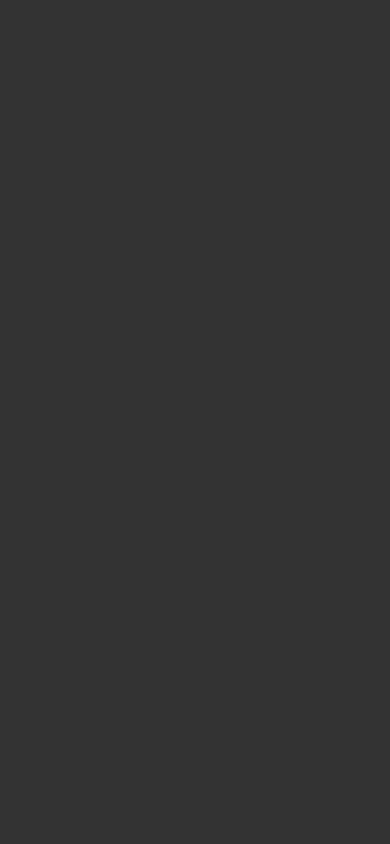
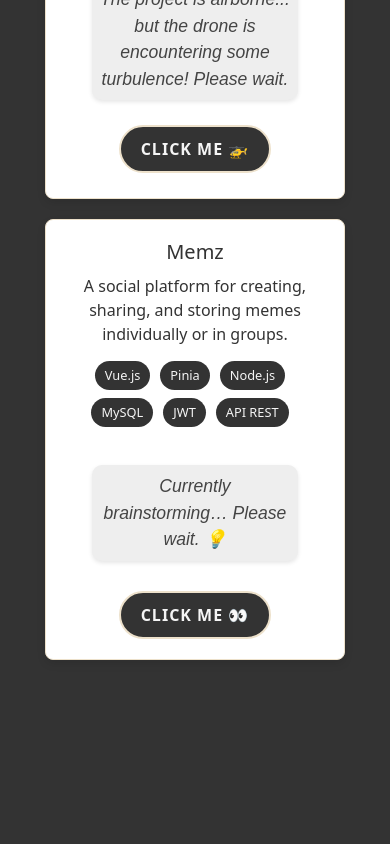
Before and after one commit to morganlrvn/portfolio-ML, a React (Create React App) app: page /#home in a window 390 px wide. Shown: the part 2640-3484 px from the top of the page. Before the commit the page ends 844 px from the top, so only its background shows below. Built offline with nearby package versions, Linux system fonts and the light colour scheme.

Commit message:
EVO : responsive amelioration 2

```diff
--- a/src/App.css
+++ b/src/App.css
@@ -19,8 +19,6 @@ body {
   display: flex;
   overflow-x: hidden;
   width: 100%;
-  height: 100%;
-
 }
 
 .app-container {
@@ -28,7 +26,6 @@ body {
   flex-direction: column;
   justify-content: center;
   align-items: center;
-  margin: 0 auto;
 }
 
 
@@ -202,15 +199,18 @@ h2 {
 @media (max-width: 768px) {
   .nav-links {
     flex-direction: column;
+    /* Empiler les liens sur mobile */
     align-items: center;
     width: 100%;
   }
 
   .section-title {
     font-size: 1.5rem;
+    /* Réduire la taille du titre sur les petits écrans */
   }
 
   .timeline-container {
     padding: 0 20px;
+    /* Réduire l'espace autour des éléments */
   }
 }
--- a/src/App.js
+++ b/src/App.js
@@ -26,6 +26,7 @@ function App() {
     };
   }, []);
 
+
   const handleToggleLanguage = (lng) => {
     i18n.changeLanguage(lng);
   };
@@ -33,7 +34,8 @@ function App() {
   const { t } = useTranslation();
 
   return (
-    <div class="app-container">
+    <div>
+      {/* Barre de navigation */}
       <nav>
         <img
           src={Logo}
--- a/src/locales/en.json
+++ b/src/locales/en.json
@@ -18,15 +18,15 @@
             "title": "Drone Pilot Portfolio",
             "description": "A portfolio for a drone pilot showcasing skills and services with a clean and professional interface.",
             "status": "The project is airborne... but the drone is encountering some turbulence! Please wait.",
-            "button": "Click me ! 🚁",
+            "button": "Click me 🚁",
             "afterclick": "Coming soon !"
         },
         "memz": {
             "title": "Memz",
             "description": "A social platform for creating, sharing, and storing memes individually or in groups.",
             "status": "Currently brainstorming… Please wait. 💡",
-            "button": "Click to learn more about the project",
-            "afterclick": "Just a little more patience!"
+            "button": "Click me 👀",
+            "afterclick": "Be a little more patience!"
         }
     },
     "experiences": [
--- a/src/locales/fr.json
+++ b/src/locales/fr.json
@@ -20,7 +20,7 @@
       "title": "Portfolio - Pilote de Drones",
       "description": "Portfolio pour un pilote de drone mettant en valeur ses compétences et services, avec une interface simple et professionnelle.",
       "status": "Le projet est en vol... mais le drone rencontre des turbulences ! Veuillez patienter.",
-      "button": "Clique-Moi ! 🚁",
+      "button": "Clique-Moi 🚁",
       "afterclick": "Bientôt disponible !"
     },
     "memz": {
--- a/src/styles/Contact.css
+++ b/src/styles/Contact.css
@@ -18,6 +18,7 @@
     padding: 20px;
     background-color: var(--primary-bg);
     border-radius: 10px;
+    width: 50%;
 }
 
 /* Labels du formulaire */
--- a/src/styles/Home.css
+++ b/src/styles/Home.css
@@ -1,6 +1,10 @@
 /* Section principale */
 #home {
-    margin-top: -15vh;
+    margin-top: -18vh;
+    display: flex;
+    flex-direction: column;
+    justify-content: center;
+    align-items: center;
 }
 
 .home-section {
--- a/src/styles/Projects.css
+++ b/src/styles/Projects.css
@@ -159,7 +159,7 @@
   /* Aligne verticalement texte et image */
   gap: 4px;
   /* Espacement entre le texte et l'image */
-  max-width: 80%;
+  max-width: 75%;
 }
 
 .troll-text {
@@ -182,7 +182,7 @@
   margin: 0;
   margin-inline: 8px;
   /* Espacement horizontal autour de l'image */
-  margin-bottom: 0;
+  margin-bottom: 16px;
   /* Supprime l'espacement vertical */
   opacity: 1;
   transition: opacity 0.3s ease;
```
